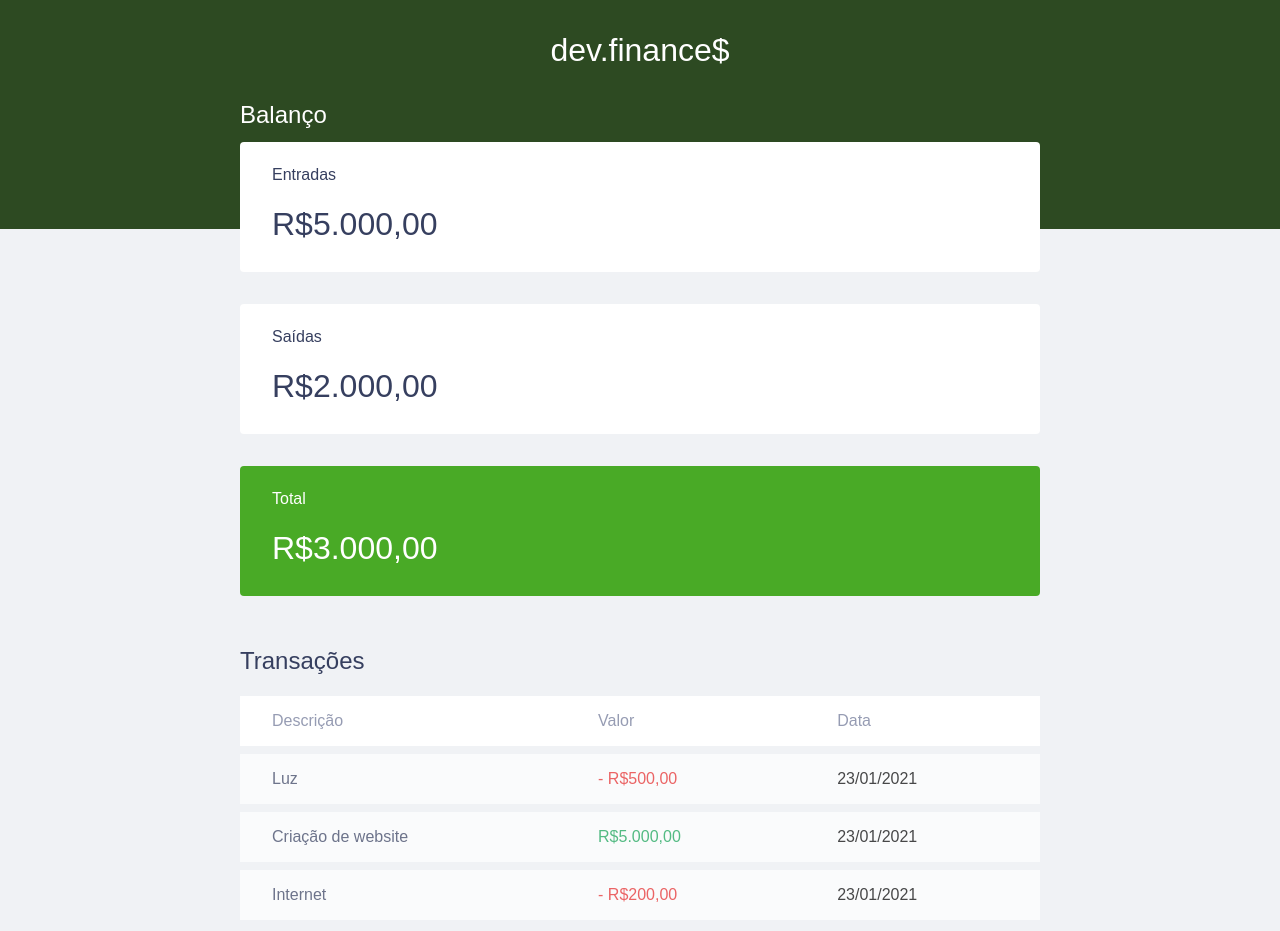
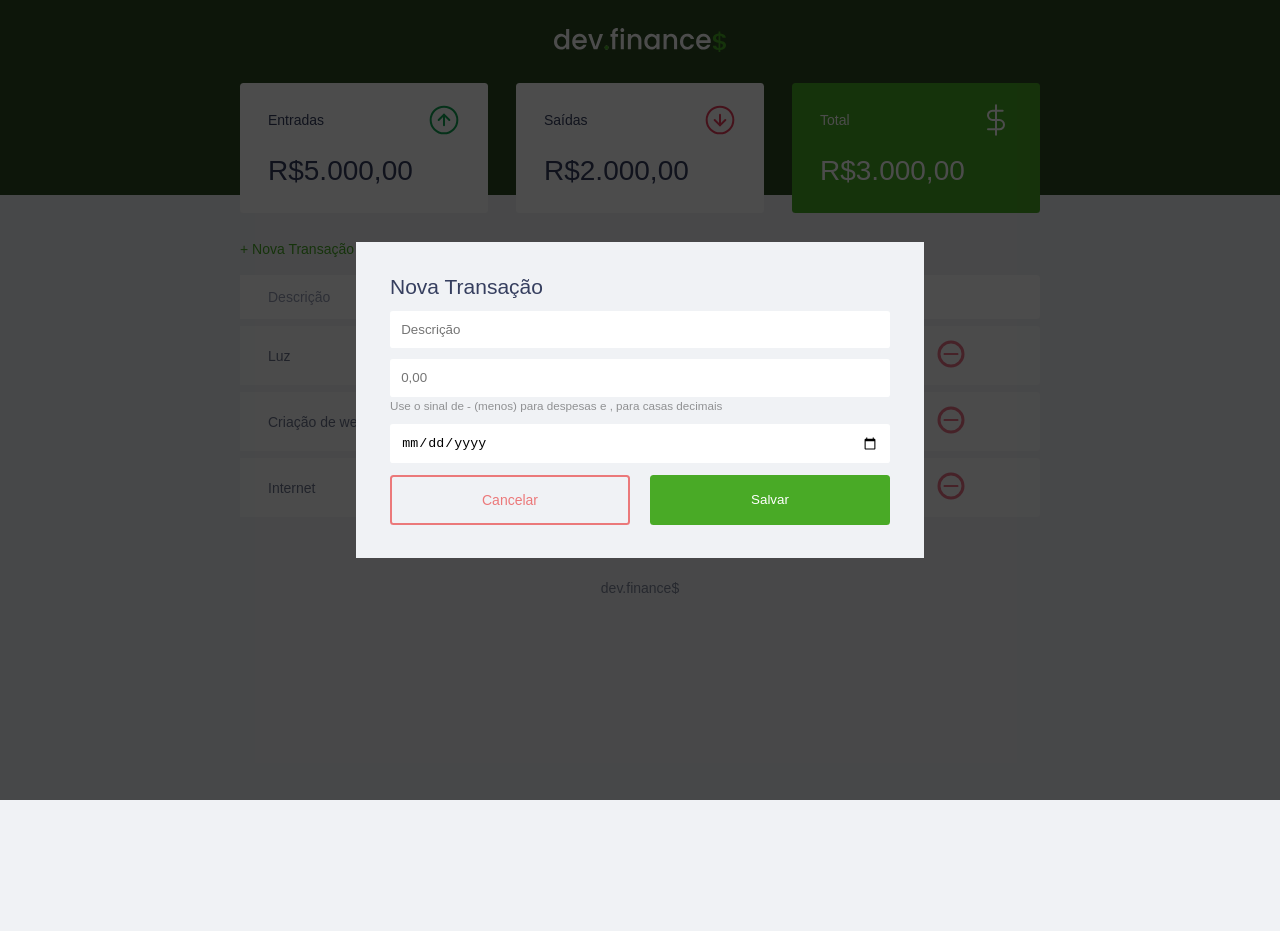
Before and after one commit to filipespadetto/devfinances.github.io, a plain HTML site: page index.html in a window 1280 px wide. Shown: the top 931 px of the page. After the commit the page ends 800 px from the top, so only its background shows below. Drawn offline with Linux system fonts and the light colour scheme.

Commit message:
Finishing the structure and adding the modal

```diff
--- a/css/style.css
+++ b/css/style.css
@@ -1,6 +1,9 @@
 /* ---------- GLOBAL ---------- */
 :root {
     --dark-blue: #363f5f;
+    --green: #49AA26;
+    --light-green: #3dd705;
+    --red: #e92929;
 }
 
 * {
@@ -9,9 +12,30 @@
     box-sizing: border-box;
 }
 
+html {
+    font-size: 93.75%;
+}
+
 body {
     background: #f0f2f5;
     font-family: 'Popins', sans-serif;
+}
+
+.sr-only {
+    position: absolute;
+    width: 1px;
+    height: 1px;
+    padding: 0;
+    margin: -1px;
+    overflow: hidden;
+    clip: rect(0, 0, 0, 0);
+    white-space: nowrap;
+    border-width: 0;
+}
+
+.container {
+    width: min(90vw, 800px);
+    margin: auto;
 }
 
 /* ---------- TITLES ---------- */
@@ -22,9 +46,49 @@ h2 {
     font-weight: normal;
 }
 
-.container {
-    width: min(90vw, 800px);
-    margin: auto;
+/* ---------- LINKS & BUTTONS ---------- */
+a {
+    color: var(--green);
+    text-decoration: none;
+}
+
+a:hover {
+    color: var(--light-green);
+}
+
+button {
+    width: 100%;
+    height: 50px;
+    border: none;
+    color: white;
+    background: var(--green);
+    padding: 0;
+    border-radius: 0.25rem;
+    cursor: pointer;
+}
+
+button:hover {
+    background: var(--light-green);
+}
+
+.button.new {
+    display: inline-block;
+    margin-bottom: .8rem;
+}
+
+.button.cancel {
+    color: var(--red);
+    border: 2px var(--red) solid;
+    border-radius: 0.25rem;
+    height: 50px;
+    display: flex;
+    align-items: center;
+    justify-content: center;
+    opacity: 0.6;
+}
+
+.button.cancel:hover {
+    opacity: 1;
 }
 
 /* ---------- HEADER ---------- */
@@ -61,6 +125,9 @@ header {
 .card h3 {
     font-weight: normal;
     font-size: 1rem;
+    display: flex;
+    align-items: center;
+    justify-content: space-between;
 }
 
 .card p {
@@ -70,14 +137,21 @@ header {
 }
 
 .card.total {
-    background: #49AA26;
+    background: var(--green);
     color: white;
 }
 
 /* ---------- TABLE ---------- */
+#transaction {
+    display: block;
+    width: 100%;
+    overflow-x: auto;
+}
+
 #data-table {
     width: 100%;
     border-spacing: 0 0.5rem;
+    color: #969cb3;
 }
 
 table thead tr:first-child,
@@ -85,12 +159,16 @@ table tbody tr:first-child {
     border-radius: 0.25rem 0 0 0.25rem;
 }
 
+table thead tr th:last-child,
+table tbody tr td:last-child{
+    border-radius: 0 0.25rem 0.25rem 0;
+}
+
 table thead th {
     background: white;
     font-weight: normal;
     padding: 1rem 2rem;
     text-align: left;
-    color: #969cb3;
 }
 
 table tbody tr {
@@ -115,7 +193,69 @@ td.income {
 }
 
 td.expense {
-    color: #e92929;
+    color:var(--red);
+}
+
+/* ---------- MODAL ---------- */
+.modal-overlay {
+    width: 100%;
+    height: 100%;
+    background-color: rgba(0, 0, 0, 0.7);
+    position: fixed;
+    top: 0;
+    display: flex;
+    align-items: center;
+    justify-content: center;
+    opacity: 0;
+    visibility: hidden;
+    z-index: 999;
+}
+
+.modal-overlay.active {
+    opacity: 1;
+    visibility: visible;
+}
+
+.modal {
+    background: #F0F2f5;
+    padding: 2.4rem;
+    position: relative;
+    z-index: 1;
+}
+
+/* ---------- FORM ---------- */
+#form {
+    max-width: 500px;
+}
+
+#form h2 {
+    margin-top: 0;
+}
+
+input {
+    border: none;
+    border-radius: 0.2rem;
+    padding: 0.8rem;
+    width: 100%;
+}
+
+.input-group {
+    margin-top: 0.8rem;
+}
+
+.input-group .help {
+    opacity: 0.4;
+}
+
+.input-group.actions {
+    display: flex;
+    justify-content: space-between;
+    align-items: center;
+}
+
+.input-group.actions .button,
+.input-group.actions button {
+    width: 48%;
 }
 
 /* ---------- FOOTER ---------- */
@@ -125,3 +265,16 @@ footer {
     color: var(--dark-blue);
     opacity: 0.6;
 }
+
+/* ---------- RESPONSIVE ---------- */
+@media (min-width: 800px) {
+    html {
+        font-size: 87.5%;
+    }
+
+    #balance {
+        display: grid;
+        grid-template-columns: repeat(3, 1fr);
+        gap: 2rem;
+    }
+}
--- a/index.html
+++ b/index.html
@@ -11,37 +11,50 @@
 
 <body>
     <header>
-        <h1 id="logo">dev.finance$</h1>
+        <img src="./assets/logo.svg" alt="Logo de finanças">
     </header>
 
     <main class="container">
         <section id="balance">
-            <h2>Balanço</h2>
+            <h2 class="sr-only">Balanço</h2>
 
             <div class="card">
-                <h3>Entradas</h3>
+                <h3>
+                    <span>Entradas</span>
+                    <img src="./assets/income.svg" alt="Imagem de entradas">
+                </h3>
                 <p>R$5.000,00</p>
             </div>
 
             <div class="card">
-                <h3>Saídas</h3>
+                <h3>
+                    <span>Saídas</span>
+                    <img src="./assets/expense.svg" alt="Imagem de saídas">
+                </h3>
                 <p>R$2.000,00</p>
             </div>
 
             <div class="card total">
-                <h3>Total</h3>
+                <h3>
+                    <span>Total</span>
+                    <img src="./assets/total.svg" alt="Imagem de total">
+                </h3>
                 <p>R$3.000,00</p>
             </div>
         </section>
 
         <section id="transaction">
-            <h2>Transações</h2>
+            <h2 class="sr-only">Transações</h2>
+
+            <a href="#" class="button new">+ Nova Transação</a>
+
             <table id="data-table">
                 <thead>
                     <tr>
                         <th>Descrição</th>
                         <th>Valor</th>
                         <th>Data</th>
+                        <th></th>
                     </tr>
                 </thead>
                 <tbody>
@@ -49,21 +62,87 @@
                         <td class="description">Luz</td>
                         <td class="expense">- R$500,00</td>
                         <td>23/01/2021</td>
+                        <td>
+                            <img src="./assets/minus.svg" alt="Remover transação">
+                        </td>
                     </tr>
                     <tr>
                         <td class="description">Criação de website</td>
                         <td class="income">R$5.000,00</td>
                         <td>23/01/2021</td>
+                        <td>
+                            <img src="./assets/minus.svg" alt="Remover transação">
+                        </td>
                     </tr>
                     <tr>
                         <td class="description">Internet</td>
                         <td class="expense">- R$200,00</td>
                         <td>23/01/2021</td>
+                        <td>
+                            <img src="./assets/minus.svg" alt="Remover transação">
+                        </td>
                     </tr>
                 </tbody>
             </table>
         </section>
     </main>
+
+    <div class="modal-overlay active">
+        <div class="modal">
+            <div id="form">
+                <h2>Nova Transação</h2>
+                <form action="">
+                    <div class="input-group">
+                        <label
+                            class="sr-only"
+                            for="description">Descrição
+                        </label>
+                        <input
+                            type="text"
+                            id="description"
+                            name="description"
+                            placeholder="Descrição"
+                        />
+                    </div>
+
+                    <div class="input-group">
+                        <label
+                            class="sr-only"
+                            for="amount">Valor
+                        </label>
+                        <input
+                            type="number"
+                            step="0.01"
+                            id="amount"
+                            name="amount"
+                            placeholder="0,00"
+                        />
+                        <small class="help">
+                            Use o sinal de - (menos) para
+                            despesas e , para casas decimais
+                        </small>
+                    </div>
+
+                    <div class="input-group">
+                        <label
+                            class="sr-only"
+                            for="date">Data
+                        </label>
+                        <input
+                            type="date"
+                            id="date"
+                            name="date"
+                        />
+                    </div>
+
+                    <div class="input-group actions">
+                        <a href="#" class="button cancel">Cancelar</a>
+                        <button>Salvar</button>
+                    </div>
+                </form>
+            </div>
+        </div>
+    </div>
 
     <footer>
         <p>dev.finance$</p>
```
Also changed, not shown: assets/expense.svg (added), assets/income.svg (added), assets/logo.svg (added), assets/minus.svg (added), assets/plus.svg (added), assets/total.svg (added).
